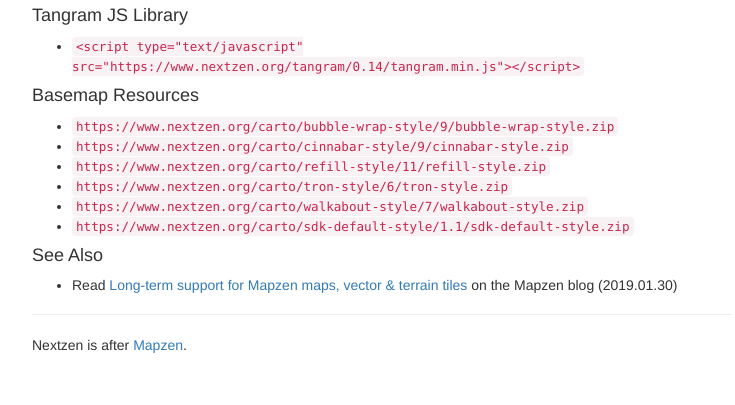
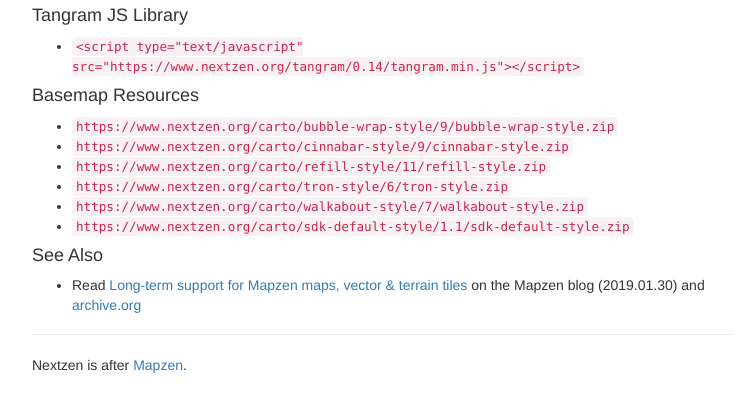
Before and after one commit to nextzen/developers, a Flask app: page /about.html in a window 1280 px wide. Shown: the part 671-1076 px from the top of the page, without its empty margins (258-993 px from the left). Before the commit the page ends 1024 px from the top, so only its background shows below. Run offline with Flask 2, Linux system fonts and the light colour scheme; some libraries are stand-ins or nearby versions.

Commit message:
Add archive.org link for Mapzen's Nextzen blog post

```diff
--- a/app/templates/about.html
+++ b/app/templates/about.html
@@ -48,7 +48,7 @@
     <h4>See Also</h4>
 
     <ul>
-      <li>Read <a href="https://mapzen.com/blog/long-term-support-mapzen-maps/">Long-term support for Mapzen maps, vector &amp; terrain tiles</a> on the Mapzen blog (2019.01.30)</li>
+      <li>Read <a href="https://mapzen.com/blog/long-term-support-mapzen-maps/">Long-term support for Mapzen maps, vector &amp; terrain tiles</a> on the Mapzen blog (2019.01.30) and <a href="https://web.archive.org/web/20180130194727/https://mapzen.com/blog/long-term-support-mapzen-maps/">archive.org</a></li>
     </ul>
 
 </div>
```
